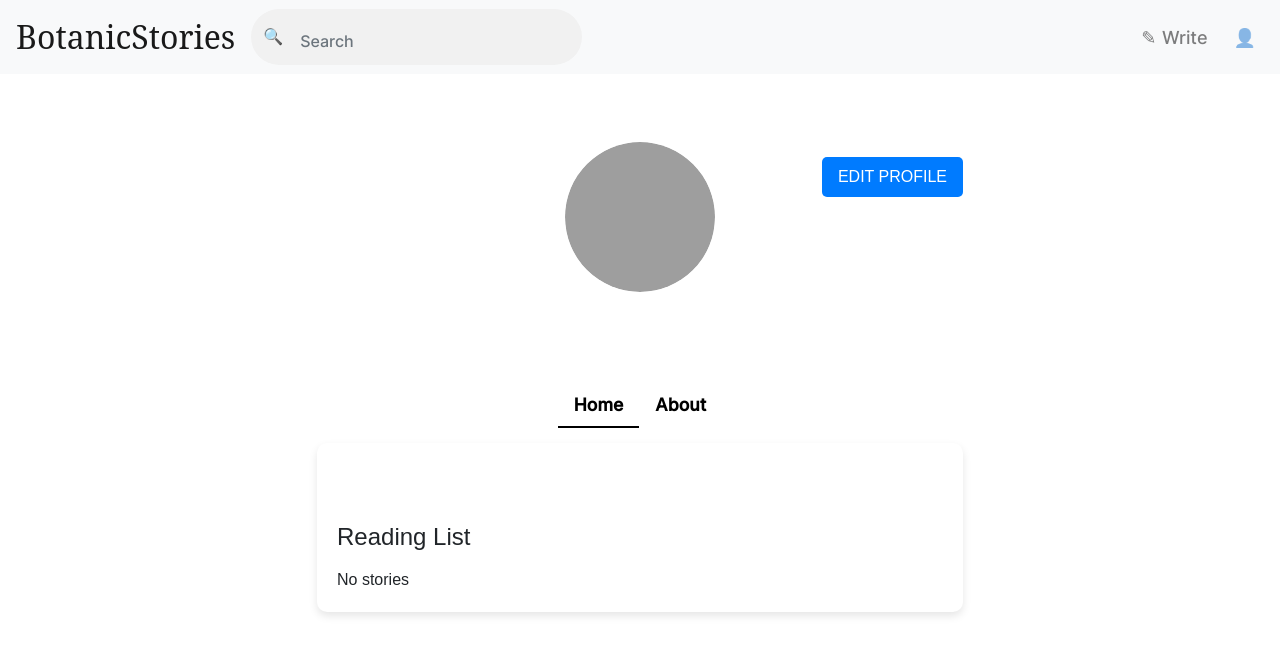
After one commit to JivinVarghese/BotanicStories, a Django app: template myapp/templates/user_profile.html in a window 1280 px wide. The commit adds this page. Shown: the top 655 px of the page. Run offline with Django 5.2, Linux system fonts and the light colour scheme; the template is opened without the code that fills it, so the values that code supplies are empty; some libraries are stand-ins or nearby versions; some web fonts are replaced; grey boxes are pictures that could not be loaded.

Commit message:
changes edit profile

```diff
--- a/myapp/models.py
+++ b/myapp/models.py
@@ -11,6 +11,11 @@ class UserDetail(models.Model):
     date_of_birth = models.DateField(null=True, blank=True)
     location = models.CharField(max_length=100, blank=True)
     interests = models.TextField(blank=True)
+    # pronouns = models.CharField(max_length=4, blank=True)
+
+    # def __str__(self):
+    #     return self.user.username
+
 
 
 class Post(models.Model):
--- a/myapp/static/css/styles.css
+++ b/myapp/static/css/styles.css
@@ -226,3 +226,240 @@ body {
     padding: 10px 0;
     margin-bottom: 20px;
 }
+
+/* Profile picture styling */
+.profile-picture {
+    width: 150px;
+    height: 150px;
+    margin: 0 auto;
+    overflow: hidden;
+    border-radius: 50%;
+    display: flex;
+    justify-content: center;
+    align-items: center;
+    background-color: #f0f0f0;
+}
+
+.profile-pic {
+    width: 100%;
+    height: 100%;
+    object-fit: cover;
+}
+
+/* Username styling */
+.username {
+    font-size: 2rem;
+    font-weight: bold;
+    margin-left: 43%;
+}
+
+/* Edit Profile button styling */
+.btn-edit-profile {
+    background-color: #007bff;
+    color: white;
+    padding: 0.5rem 1rem;
+    border: none;
+    border-radius: 5px;
+    font-size: 1rem;
+    text-transform: uppercase;
+    transition: background-color 0.3s ease;
+    position: absolute;
+    right: 15px;
+    top: 15px;
+}
+
+.btn-edit-profile:hover {
+    background-color: #0056b3;
+    color: white;
+}
+
+/* Nav tabs styling */
+.nav-tabs {
+    border-bottom: none;
+    justify-content: center;
+    margin-top: 20px;
+}
+
+.nav-tabs .nav-link {
+    border: none;
+    color: #000000;
+    font-weight: bold;
+    font-size: 1.1rem;
+}
+
+.nav-tabs .nav-link.active {
+    border-bottom: 2px solid #000000;
+    color: #000000;
+}
+
+/* Card styling */
+.card {
+    border: none;
+    box-shadow: 0 4px 8px rgba(0, 0, 0, 0.1);
+    border-radius: 10px;
+    position: relative;
+    padding-top: 60px; /* Added padding to account for the button */
+}
+
+.card-title {
+    font-size: 1.25rem;
+}
+
+.card-text {
+    font-size: 1rem;
+}
+
+/* General text alignment */
+.text-center h3, .text-center h4 {
+    margin-top: 20px;
+}
+
+.text-center ul {
+    padding-left: 0;
+}
+
+/* About section */
+.about-section {
+    margin-top: 20px;
+}
+
+.about-section h3 {
+    font-size: 1.8rem;
+    margin-bottom: 15px;
+}
+
+.about-section p {
+    line-height: 1.6;
+    margin-bottom: 10px;
+}
+
+.about-section h4 {
+    font-size: 1.4rem;
+    margin-top: 20px;
+    margin-bottom: 10px;
+}
+
+.details-list {
+    list-style: none;
+    padding-left: 0;
+}
+
+.details-list li {
+    margin-bottom: 5px;
+}
+
+.form-group label {
+        font-weight: bold;
+    }
+    .form-control {
+        margin-top: 0.5rem;
+    }
+    .btn-primary {
+        background-color: #007bff;
+        border: none;
+    }
+    .btn-secondary {
+        background-color: #6c757d;
+        border: none;
+    }
+    .card-title {
+        font-size: 1.5rem;
+        margin-bottom: 1rem;
+    }
+    .rounded-circle {
+        display: block;
+        margin: 0 auto;
+    }
+
+/*.tell-section {*/
+/*    background-color: #f8f9fa;*/
+/*    padding: 20px;*/
+/*    border-radius: 8px;*/
+/*}*/
+
+/*.tell-section h4 {*/
+/*    font-size: 1.5rem;*/
+/*    margin-bottom: 10px;*/
+/*}*/
+
+/*.tell-section p {*/
+/*    line-height: 1.6;*/
+/*    margin-bottom: 15px;*/
+/*}*/
+
+/*#editBioForm {*/
+/*    margin-top: 10px;*/
+/*}*/
+
+/*#editBioForm textarea {*/
+/*    width: 100%;*/
+/*    resize: vertical;*/
+/*}*/
+
+/*#editBioForm .btn {*/
+/*    margin-top: 10px;*/
+/*}*/
+
+/* Responsive adjustments */
+@media (max-width: 768px) {
+    .container {
+        padding: 0 15px;
+    }
+
+    .profile-picture {
+        width: 120px;
+        height: 120px;
+    }
+
+    .nav-tabs .nav-link {
+        font-size: 1rem;
+    }
+
+    .btn-edit-profile {
+        font-size: 0.875rem;
+        padding: 0.4rem 0.8rem;
+    }
+
+    /*.tell-section {*/
+    /*    padding: 15px;*/
+    /*}*/
+
+    /*.tell-section h4 {*/
+    /*    font-size: 1.3rem;*/
+    /*}*/
+
+    /*.tell-section p {*/
+    /*    font-size: 0.9rem;*/
+    /*}*/
+}
+
+@media (max-width: 400px) {
+    .profile-picture {
+        width: 100px;
+        height: 100px;
+    }
+
+    .profile-pic {
+        width: 100%;
+        height: 100%;
+        object-fit: cover;
+    }
+
+    .card-title {
+        font-size: 1rem;
+    }
+
+    .card-text {
+        font-size: 0.875rem;
+    }
+
+    .nav-tabs .nav-link {
+        font-size: 0.875rem;
+    }
+
+    .btn-edit-profile {
+        font-size: 0.75rem;
+        padding: 0.3rem 0.6rem;
+    }
+}
+/*end of  profile picture css*/
--- /dev/null
+++ b/myapp/templates/user_profile.html
@@ -0,0 +1,108 @@
+{#{% extends "base.html" %}#}
+{##}
+{#{% block content %}#}
+{#<div class="container mt-5">#}
+{#    <div class="row justify-content-center">#}
+{#        <div class="col-md-8 text-center">#}
+{#            <div class="profile-picture">#}
+{#                    <img src="https://picsum.photos/300/300" class="rounded-circle profile-pic" alt="Profile Picture">#}
+{#            </div>#}
+{#            <div class="d-flex justify-content-between align-items-center mt-3">#}
+{#                <h2 class="username">{{ user.username }}</h2>#}
+{#                <a href="{% url 'edit_profile' %}" class="btn btn-edit-profile">Edit Profile</a>#}
+{#            </div>#}
+{#        </div>#}
+{#    </div>#}
+{#    <div class="row justify-content-center mt-5">#}
+{#        <div class="col-md-8">#}
+{#            <ul class="nav nav-tabs justify-content-center" id="profileTabs" role="tablist">#}
+{#                <li class="nav-item" role="presentation">#}
+{#                    <a class="nav-link active" id="home-tab" data-toggle="tab" href="#home" role="tab" aria-controls="home" aria-selected="true">Home</a>#}
+{#                </li>#}
+{#                <li class="nav-item" role="presentation">#}
+{#                    <a class="nav-link" id="about-tab" data-toggle="tab" href="#about" role="tab" aria-controls="about" aria-selected="false">About</a>#}
+{#                </li>#}
+{#            </ul>#}
+{#            <div class="tab-content mt-3" id="profileTabsContent">#}
+{#                <div class="tab-pane fade show active" id="home" role="tabpanel" aria-labelledby="home-tab">#}
+{#                    <div class="card">#}
+{#                        <div class="card-body">#}
+{#                            <h5 class="card-title">Reading List</h5>#}
+{#                            <p class="card-text">No stories</p>#}
+{#                        </div>#}
+{#                    </div>#}
+{#                </div>#}
+{#                <div class="tab-pane fade" id="about" role="tabpanel" aria-labelledby="about-tab">#}
+{#                    <h3>About</h3>#}
+{#                    <p>{{ user_detail.bio }}</p>#}
+{#                    <h4>Details</h4>#}
+{#                    <ul class="list-unstyled">#}
+{#                        <li><strong>Date of Birth:</strong> {{ user_detail.date_of_birth }}</li>#}
+{#                        <li><strong>Location:</strong> {{ user_detail.location }}</li>#}
+{#                        <li><strong>Interests:</strong> {{ user_detail.interests }}</li>#}
+{#                    </ul>#}
+{#                </div>#}
+{#            </div>#}
+{#        </div>#}
+{#    </div>#}
+{#</div>#}
+{#{% endblock %}#}
+{% extends "base.html" %}
+
+{% block content %}
+<div class="container mt-5">
+    <div class="row justify-content-center">
+        <div class="col-md-8 text-center">
+            <div class="profile-picture">
+                <img src="https://picsum.photos/300/300" class="rounded-circle profile-pic" alt="Profile Picture">
+            </div>
+            <div class="d-flex justify-content-between align-items-center mt-3">
+                <h2 class="username">{{ user.username }}</h2>
+                <a href="{% url 'edit_profile' %}" class="btn btn-edit-profile">Edit Profile</a>
+            </div>
+        </div>
+    </div>
+    <div class="row justify-content-center mt-5">
+        <div class="col-md-8">
+            <ul class="nav nav-tabs justify-content-center" id="profileTabs" role="tablist">
+                <li class="nav-item" role="presentation">
+                    <a class="nav-link active" id="home-tab" data-toggle="tab" href="#home" role="tab" aria-controls="home" aria-selected="true">Home</a>
+                </li>
+{#                <li class="nav-item" role="presentation">#}
+{#                    <a class="nav-link" id="about-tab" data-toggle="tab" href="#about" role="tab" aria-controls="about" aria-selected="false">About</a>#}
+{#                </li>#}
+{#            </ul>#}
+{#            <div class="tab-content mt-3" id="profileTabsContent">#}
+{#                <div class="tab-pane fade show active" id="home" role="tabpanel" aria-labelledby="home-tab">#}
+{#                    <!-- Home tab content -->#}
+{#                </div>#}
+{#                <div class="tab-pane fade" id="about" role="tabpanel" aria-labelledby="about-tab">#}
+{#                    <h3>About</h3>#}
+{#                    <p>{{ user_detail.bio }}</p>#}
+{#                    <h4>Details</h4>#}
+{#                    <ul class="list-unstyled">#}
+{#                        <li><strong>Date of Birth:</strong> {{ user_detail.date_of_birth }}</li>#}
+{#                        <li><strong>Location:</strong> {{ user_detail.location }}</li>#}
+{#                        <li><strong>Interests:</strong> {{ user_detail.interests }}</li>#}
+{#                    </ul>#}
+{#                </div>#}
+{#            </div>#}
+{#        </div>#}
+                <li class="nav-item" role="presentation">
+                    <a class="nav-link" id="about-tab" href="{% url 'about_user' user.username %}" role="tab" aria-controls="about" aria-selected="false">About</a>
+                </li>
+            </ul>
+            <div class="tab-content mt-3" id="profileTabsContent">
+                <div class="tab-pane fade show active" id="home" role="tabpanel" aria-labelledby="home-tab">
+                    <div class="card">
+                        <div class="card-body">
+                            <h5 class="card-title">Reading List</h5>
+                            <p class="card-text">No stories</p>
+                        </div>
+                    </div>
+                </div>
+            </div>
+        </div>
+    </div>
+</div>
+{% endblock %}
--- a/myapp/urls.py
+++ b/myapp/urls.py
@@ -11,6 +11,9 @@ urlpatterns = [
                   path('post/<int:post_id>/delete/', views.delete_post, name='delete_post'),
                   path('comments/', views.comments, name='comments'),
                   path('post/<int:post_id>/comment/<int:comment_id>/delete/', views.delete_comment, name='delete_comment'),
-                  path('post/<int:post_id>/comment/<int:comment_id>/edit/', views.edit_comment, name='edit_comment')
+                  path('post/<int:post_id>/comment/<int:comment_id>/edit/', views.edit_comment, name='edit_comment'),
+                  path('profile/edit_profile/', views.edit_profile, name='edit_profile'),
+                  path('profile/<str:username>/', views.user_profile, name='user_profile'),
+                  path('profile/<str:username>/about/', views.about_user, name='about_user'),
 
               ] + static(settings.MEDIA_URL, document_root=settings.MEDIA_ROOT)
```
Also changed, not shown: myapp/forms.py (+10 -0 lines), myapp/templates/about_user.html (added, +75 -0 lines), myapp/templates/edit_profile.html (added, +53 -0 lines), myapp/views.py (+33 -0 lines), myapp/migrations/0003_userdetail_pronouns.py (added), myapp/migrations/0004_remove_userdetail_pronouns.py (added), post_images/profile_pics/Screenshot_2024-06-12_153350.png (added), post_images/profile_pics/Screenshot_2024-06-12_153401.png (added), post_images/profile_pics/Screenshot_2024-06-12_153401_i0v9KTc.png (added), post_images/profile_pics/Screenshot_230.png (added).
